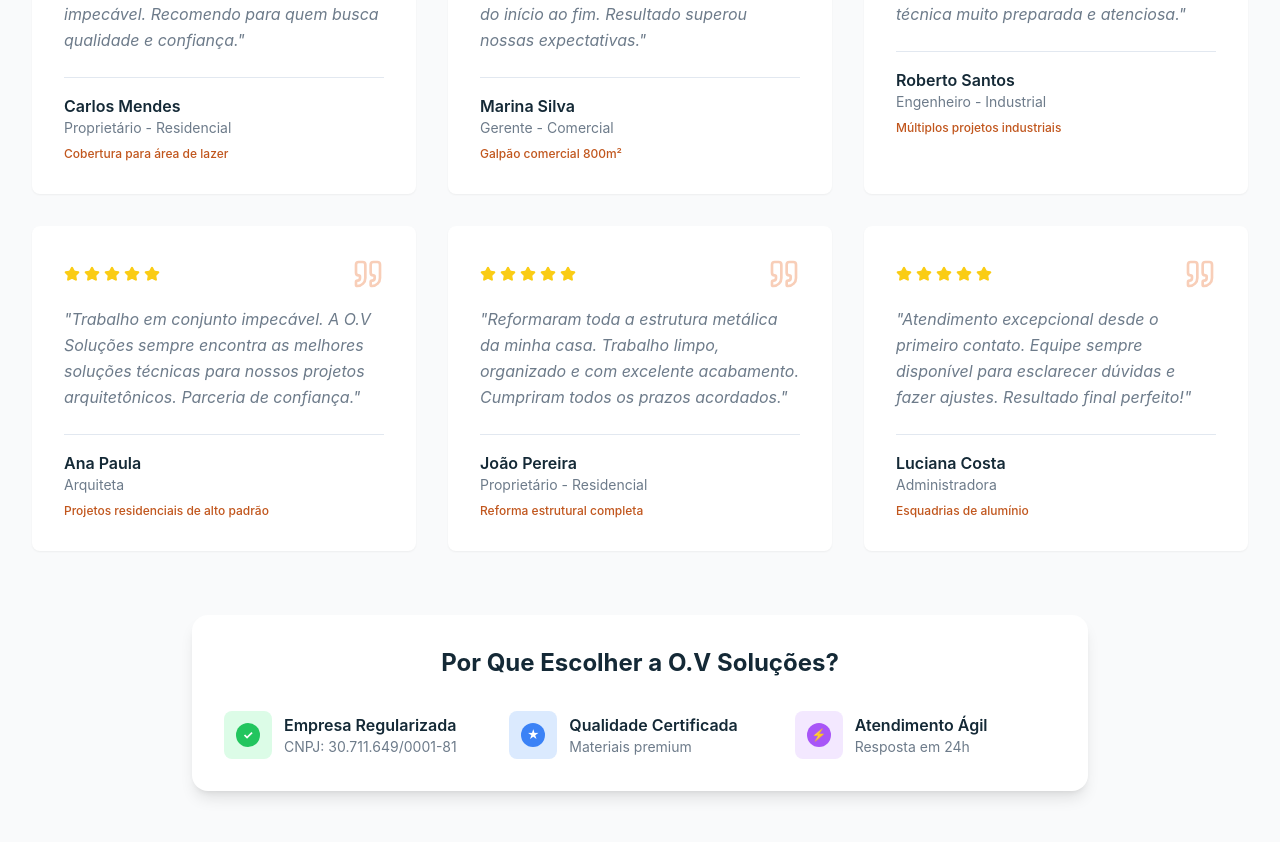
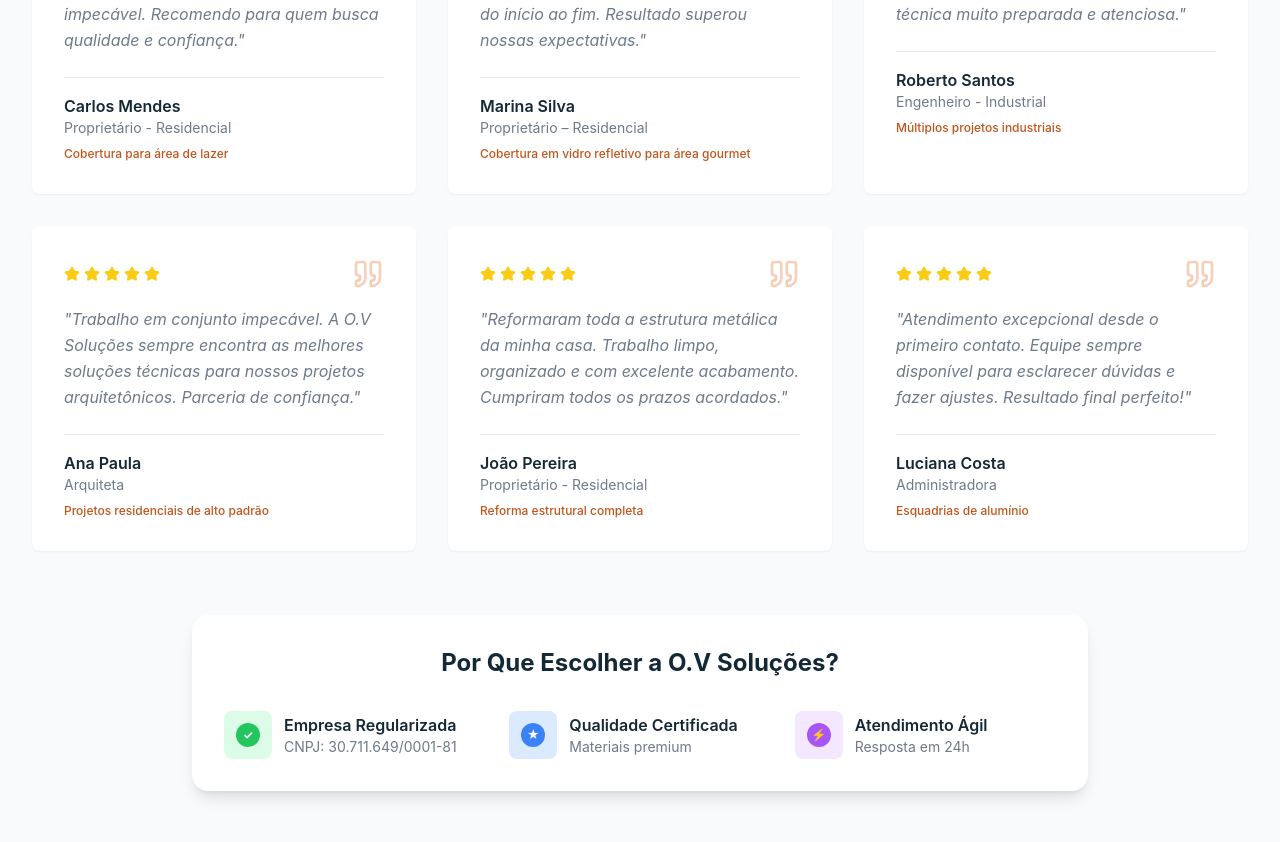
Before and after one commit to VictorAguiar95/ov-solucoes-web, a React (Vite) app: page / in a window 1280 px wide. Shown: the part 3990-4832 px from the top of the page. Built offline with nearby package versions, Linux system fonts and the light colour scheme.

Commit message:
Refactor: Update testimonial description
Update the description for Marina Silva's testimonial in the Testimonials section.

```diff
--- a/src/components/Testimonials.tsx
+++ b/src/components/Testimonials.tsx
@@ -14,10 +14,10 @@ const Testimonials = () => {
     {
       id: 2,
       name: "Marina Silva",
-      role: "Gerente - Comercial",
+      role: "Proprietário – Residencial",
       content: "Profissionais muito competentes. Fizeram todo o projeto estrutural do nosso galpão e supervisionaram a obra do início ao fim. Resultado superou nossas expectativas.",
       rating: 5,
-      project: "Galpão comercial 800m²"
+      project: "Cobertura em vidro refletivo para área gourmet"
     },
     {
       id: 3,
```
